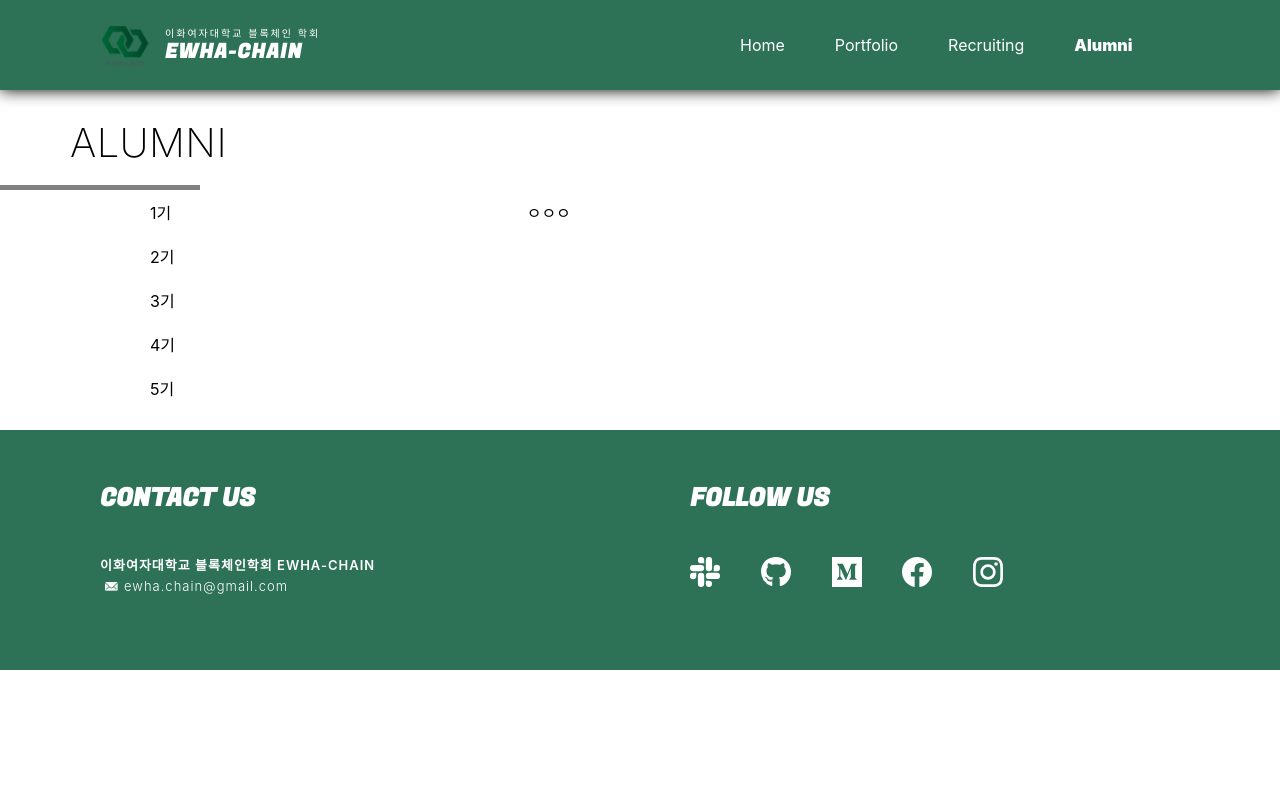
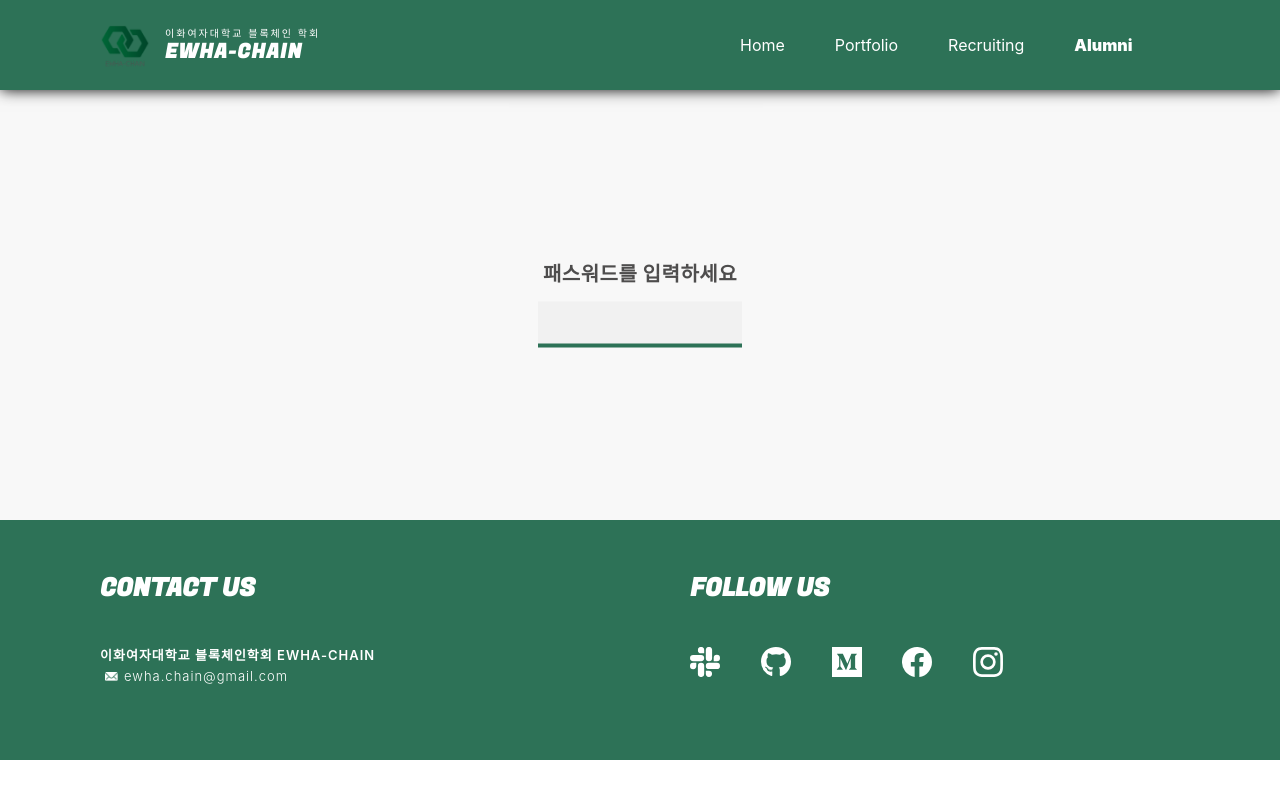
Before and after one commit to EWHA-CHAIN/EWHA-CHAIN.github.io, a React (Create React App) app: page /alumni in a window 1280 px wide. Built offline with nearby package versions, Linux system fonts and the light colour scheme; a web font is replaced by a local one.

Commit message:
[#2] Password

```diff
--- /dev/null
+++ b/src/auth.js
@@ -0,0 +1 @@
+export const password = 'ewhachain'
--- /dev/null
+++ b/src/pages/AlumniAuth.js
@@ -0,0 +1,71 @@
+import React from 'react';
+import Alumni from "../components/Alumni";
+import { password } from "../auth";
+import './Auth.css';
+
+class AlumniAuth extends React.Component {
+  state = {
+    password: '',
+    rightPassword: password,
+    auth: false
+  }
+
+  handleOnPasswordInput(passwordInput) {
+    this.setState({ password: passwordInput });
+  }
+
+  doesPasswordMatch() {
+    const { password, rightPassword } = this.state;
+    return password === rightPassword;
+  }
+
+  confirmPasswordClassName() {
+    const { password } = this.state;
+
+    if (password) {
+      return this.doesPasswordMatch() ? true : false ;
+    }
+  }
+
+  renderFeedbackMessage() {
+    const { password } = this.state;
+
+    if (password) {
+      if (!this.doesPasswordMatch()) {
+        return (
+          <div className="invalid-feedback">패스워드가 일치하지 않습니다</div>
+        );
+      }
+      else
+        this.setState({auth: true});
+
+    }
+  }
+
+
+  render() {
+    const {auth} = this.state;
+    if(!auth) {
+      return (
+        <div className="auth">
+          <form className="my-form">
+            <div className="text-area">
+              <label htmlFor="passwordInput" >패스워드를 입력하세요 </label> <br/>
+              <input
+                type="password"
+                className="form-control"
+                id="passwordInput"
+                onChange={e => this.handleOnPasswordInput(e.target.value)}
+              />
+              {this.renderFeedbackMessage()}
+            </div>
+          </form>
+        </div>
+      );
+    }
+    else
+      return (<Alumni />);
+  }
+}
+
+export default AlumniAuth;
--- /dev/null
+++ b/src/pages/Auth.css
@@ -0,0 +1,37 @@
+.auth {
+    margin-top: 100px;
+    text-align: center;
+    height: 400px;
+    background-color: rgba(226, 226, 226, 0.23);
+    padding: 10px;
+    position: relative;
+}
+
+.auth .my-form {
+    position: absolute;
+    top: 50%;
+    left: 50%;
+    transform: translate( -50%, -50% );
+}
+
+.auth .my-form label {
+    letter-spacing: 0.5px;
+    font-weight: 700;
+    font-size: 20px;
+    color: #4e4d4d;
+}
+
+.auth .form-control {
+    height: 40px;
+    margin: 15px;
+    border: none;
+    border-bottom: #2d7257 solid 4px;
+    width: 200px;
+    background-color: rgba(226, 226, 226, 0.33);
+}
+
+.auth .invalid-feedback {
+    color: red;
+    font-size: 13px;
+    letter-spacing: 1px;
+}
--- a/src/pages/Routes.js
+++ b/src/pages/Routes.js
@@ -4,14 +4,14 @@ import Home from '../components/Home'
 import Portfolio from '../components/Portfolio'
 import Recruiting from '../components/Recruiting'
 import Header from "../components/Header";
-import Alumni from "../components/Alumni";
+import AlumniAuth from "./AlumniAuth";
 import Footer from '../components/Footer';
 
 export default () => (
   <Router>
     <Header/>
     <Route exact path="/" component={Home}/>
-    <Route exact path="/alumni" component={Alumni}/>
+    <Route exact path="/alumni" component={AlumniAuth}/>
     <Route exact path="/portfolio" component={Portfolio}/>
     <Route exact path="/recruiting" component={Recruiting}/>
     <Footer/>
```
Also changed, not shown: 1 other file (tests, documents, lock files or other folders).
